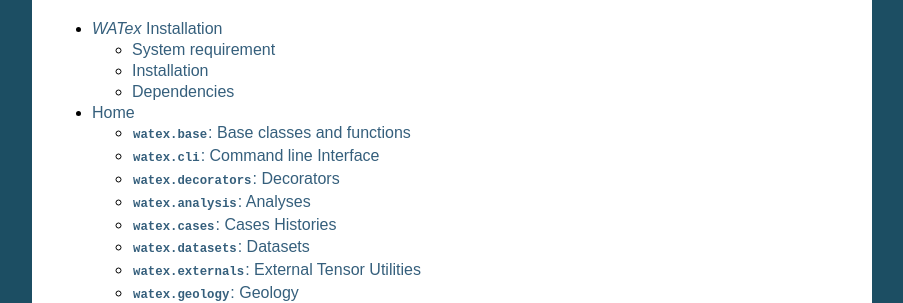
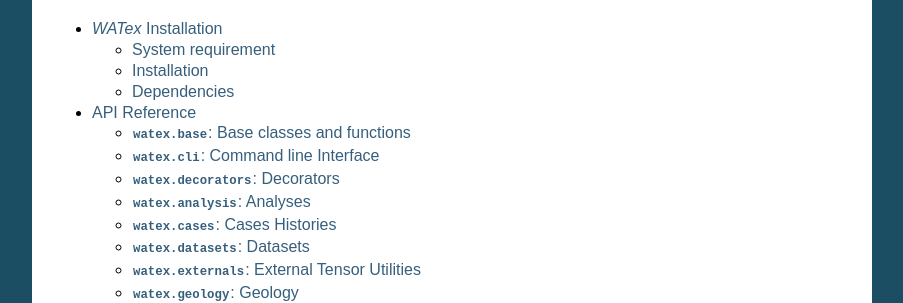
Before and after one commit to earthai-tech/watex, a Sphinx documentation site: the page built from docs/source/index.rst, in a window 1280 px wide and 900 px high, scrolled down 1121 px. Shown: the part 156-459 px from the top of the window, without its empty margins (198-1101 px from the left). Built offline with Sphinx 7.4.7, drawn with Linux system fonts in a browser that asks for light colours; pages that are not in the unit, such as notebooks, are missing from menus.

Commit message:
Update api_references.rst

```diff
--- a/docs/source/api_references.rst
+++ b/docs/source/api_references.rst
@@ -1,8 +1,8 @@
 .. _api_ref:
 
-=============
-Home
-=============
+================
+API Reference
+================
 
 This is the class and function reference of watex. Please refer to
 the :ref:`full user guide <user_guide>` for further details, as the class and
```
